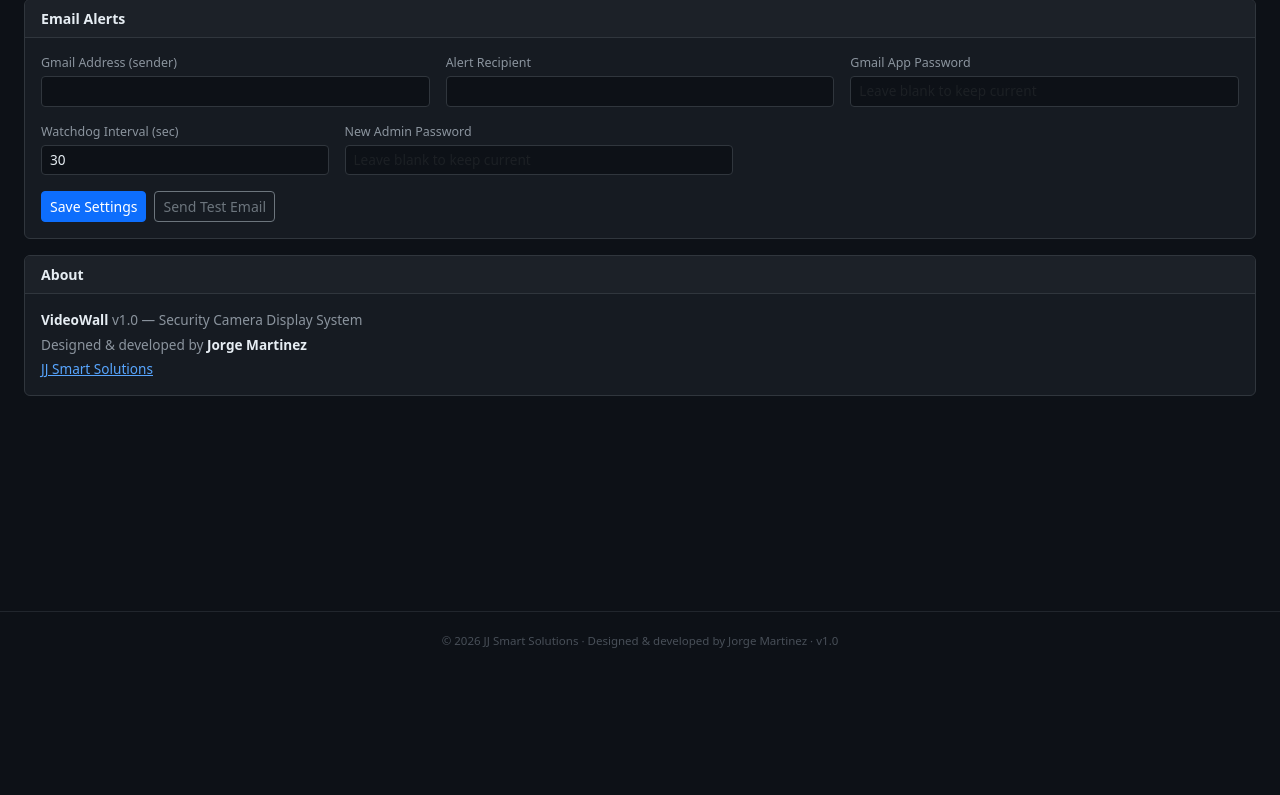
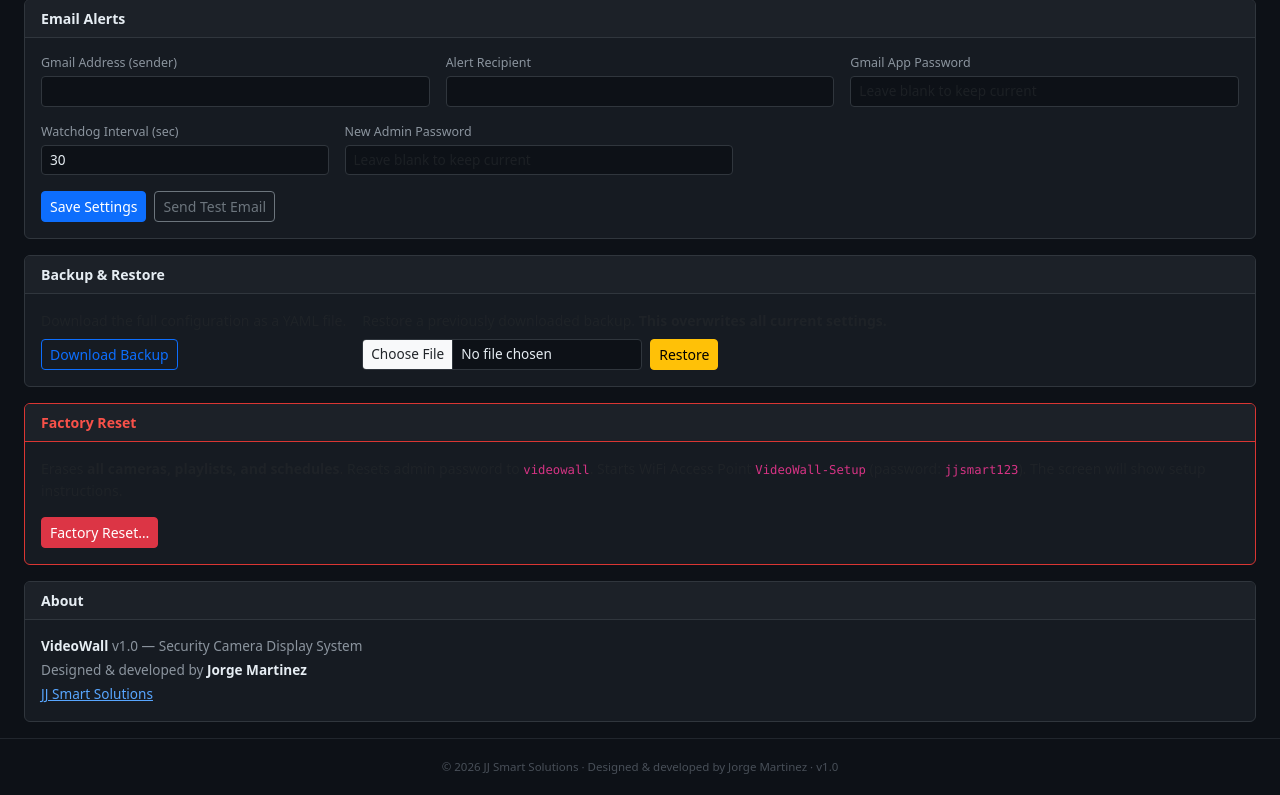
Before and after one commit to martinezmp3/videowall, a Flask app: page /config in a window 1280 px wide, after a click on "System". Shown: the part 132-927 px from the top of the page. Before the commit the page ends 780 px from the top, so only its background shows below. Run offline with Flask 3, Linux system fonts and the light colour scheme; the visitor is signed in with stand-in values (Sample User, id 1); parts of the project's set-up code (start-up, migrations or seed data) failed here and were passed over.

Commit message:
Add backup, restore, and factory reset with setup screen
- Backup: download config.yml as timestamped YAML file
- Restore: upload backup file, validate, apply, restart display
- Factory reset: clears all cameras/playlists/schedules, resets
  admin password to 'videowall', starts VideoWall-Setup WiFi AP,
  displays fullscreen setup instruction screen on TV
- Setup screen: generated PNG (1920x1080) with step-by-step guide,
  WiFi name/password, web URL, and default login credentials
- Supervisor: shows setup screen via feh when setup_mode=true,
  auto-resumes normal display once config is saved
- Login page: shows reset banner with instructions after factory reset

Co-Authored-By: Claude Sonnet 4.6 <noreply@anthropic.com>

```diff
--- a/app.py
+++ b/app.py
@@ -1,9 +1,9 @@
 #!/usr/bin/env python3
-import os, re, subprocess, socket, yaml, psutil, hashlib, secrets, json, smtplib, threading
+import os, re, io, subprocess, socket, yaml, psutil, hashlib, secrets, json, smtplib, threading
 from pathlib import Path
 from datetime import datetime
 from email.mime.text import MIMEText
-from flask import Flask, render_template, request, redirect, url_for, session, flash, jsonify
+from flask import Flask, render_template, request, redirect, url_for, session, flash, jsonify, send_file
 from functools import wraps
 
 CONFIG_PATH = "/opt/videowall/config.yml"
@@ -372,6 +372,90 @@ def schedule_update():
         flash('Invalid rule')
     return redirect(url_for('config_page')+'#schedule')
 
+# ─── Backup / Restore / Factory Reset ────────────────────────────────────────
+DEFAULT_CONFIG = {
+    'system': {
+        'admin_password_hash': '',  # filled at runtime
+        'alert_email_from': '',
+        'alert_email_to': '',
+        'gmail_app_password': '',
+        'watchdog_interval': 30,
+    },
+    'cameras': [],
+    'playlists': [],
+    'monitors': [
+        {'id': 1, 'name': 'Monitor 1', 'x': 0, 'y': 0, 'w': 1920, 'h': 1080, 'schedule': []}
+    ],
+    'setup_mode': True,
+}
+
+@app.route('/api/backup')
+@login_required
+def backup_download():
+    import datetime as _dt
+    ts   = _dt.datetime.now().strftime('%Y%m%d_%H%M%S')
+    data = open(CONFIG_PATH, 'rb').read()
+    buf  = io.BytesIO(data)
+    buf.seek(0)
+    return send_file(buf, as_attachment=True,
+                     download_name=f'videowall_backup_{ts}.yml',
+                     mimetype='application/x-yaml')
+
+@app.route('/api/restore', methods=['POST'])
+@login_required
+def backup_restore():
+    f = request.files.get('backup_file')
+    if not f:
+        flash('No file selected.', 'danger')
+        return redirect(url_for('config_page') + '#system')
+    try:
+        data = yaml.safe_load(f.read())
+        if not isinstance(data, dict) or 'system' not in data:
+            flash('Invalid backup file — missing system section.', 'danger')
+            return redirect(url_for('config_page') + '#system')
+        # Remove setup_mode if present in backup
+        data.pop('setup_mode', None)
+        save_config(data)
+        subprocess.Popen(['bash', '-c', 'sleep 1 && systemctl restart videowall-display'])
+        flash('Configuration restored successfully. Display restarting...', 'success')
+    except Exception as e:
+        flash(f'Restore failed: {e}', 'danger')
+    return redirect(url_for('config_page') + '#system')
+
+@app.route('/api/factory-reset', methods=['POST'])
+@login_required
+def factory_reset():
+    confirm = request.form.get('confirm', '')
+    if confirm != 'RESET':
+        flash('Factory reset cancelled — confirmation text did not match.', 'danger')
+        return redirect(url_for('config_page') + '#system')
+
+    # Build fresh config
+    cfg = dict(DEFAULT_CONFIG)
+    cfg['system'] = dict(DEFAULT_CONFIG['system'])
+    cfg['system']['admin_password_hash'] = hash_pw('videowall')
+
+    # Regenerate setup screen (in case AP SSID changed, etc.)
+    subprocess.run(['python3', '/opt/videowall/setup_screen_gen.py'], check=False)
+
+    save_config(cfg)
+
+    # Start WiFi AP in background
+    ap_cmd = (
+        'nmcli con delete VideoWall-Hotspot 2>/dev/null; '
+        'nmcli dev wifi hotspot '
+        f'ifname {WIFI_IFACE} con-name VideoWall-Hotspot '
+        'ssid VideoWall-Setup password jjsmart123 band bg'
+    )
+    subprocess.Popen(['bash', '-c', ap_cmd])
+
+    # Restart display service so supervisor picks up setup_mode
+    subprocess.Popen(['bash', '-c', 'sleep 1 && systemctl restart videowall-display'])
+
+    session.clear()
+    return redirect(url_for('login') + '?reset=1')
+
+
 # ─── Network management ──────────────────────────────────────────────────────
 ETH_IFACE  = 'enp0s31f6'
 WIFI_IFACE = 'wlp1s0'
--- a/state.json
+++ b/state.json
@@ -1 +1 @@
-{"1": {"playlist_name": "Night Mode", "step_name": "All Cameras", "step_idx": 0, "total_steps": 1, "duration": 0, "layout": "feat8", "schedule_active": "Night Mode"}, "_ts": "07:01:20"}
+{"1": {"playlist_name": "Night Mode", "step_name": "All Cameras", "step_idx": 0, "total_steps": 1, "duration": 0, "layout": "feat8", "schedule_active": "Night Mode"}, "_ts": "07:28:28"}
--- a/templates/config.html
+++ b/templates/config.html
@@ -346,6 +346,55 @@ footer a:hover{color:#8b949e}
           </form>
         </div>
       </div>
+
+      <!-- Backup & Restore -->
+      <div class="card mb-3">
+        <div class="card-header">Backup &amp; Restore</div>
+        <div class="card-body">
+          <div class="row g-3 align-items-end">
+            <div class="col-auto">
+              <p class="text-muted small mb-2">Download the full configuration as a YAML file.</p>
+              <a href="/api/backup" class="btn btn-outline-primary btn-sm">Download Backup</a>
+            </div>
+            <div class="col-md-6">
+              <p class="text-muted small mb-2">Restore a previously downloaded backup. <strong>This overwrites all current settings.</strong></p>
+              <form method="post" action="/api/restore" enctype="multipart/form-data" class="d-flex gap-2 align-items-center">
+                <input type="file" name="backup_file" accept=".yml,.yaml" class="form-control form-control-sm" required style="max-width:280px">
+                <button type="submit" class="btn btn-warning btn-sm"
+                        onclick="return confirm('Restore this backup? All current settings will be replaced.')">
+                  Restore
+                </button>
+              </form>
+            </div>
+          </div>
+        </div>
+      </div>
+
+      <!-- Factory Reset -->
+      <div class="card mb-3" style="border-color:#da3633">
+        <div class="card-header" style="color:#f85149;border-bottom-color:#da3633">Factory Reset</div>
+        <div class="card-body">
+          <p class="text-muted small mb-3">
+            Erases <strong>all cameras, playlists, and schedules</strong>. Resets admin password to
+            <code>videowall</code>. Starts WiFi Access Point <code>VideoWall-Setup</code>
+            (password: <code>jjsmart123</code>). The screen will show setup instructions.
+          </p>
+          <button class="btn btn-danger btn-sm" onclick="showResetConfirm()">Factory Reset…</button>
+          <form id="reset-form" method="post" action="/api/factory-reset" style="display:none" class="mt-3">
+            <div class="alert alert-danger py-2">
+              <strong>This cannot be undone.</strong> Type <code>RESET</code> to confirm:
+            </div>
+            <div class="d-flex gap-2 align-items-center mt-2">
+              <input type="text" name="confirm" id="reset-confirm-input"
+                     class="form-control form-control-sm" style="max-width:160px"
+                     placeholder="Type RESET" autocomplete="off">
+              <button type="submit" class="btn btn-danger btn-sm">Confirm Reset</button>
+              <button type="button" class="btn btn-secondary btn-sm" onclick="hideResetConfirm()">Cancel</button>
+            </div>
+          </form>
+        </div>
+      </div>
+
       <div class="card">
         <div class="card-header">About</div>
         <div class="card-body" style="font-size:.85rem;color:#8b949e">
@@ -852,6 +901,15 @@ document.addEventListener('DOMContentLoaded', ()=>{
   if (netTab) netTab.addEventListener('shown.bs.tab', loadNetStatus);
 });
 
+function showResetConfirm() {
+  document.getElementById('reset-form').style.display = 'block';
+  document.getElementById('reset-confirm-input').focus();
+}
+function hideResetConfirm() {
+  document.getElementById('reset-form').style.display = 'none';
+  document.getElementById('reset-confirm-input').value = '';
+}
+
 function testEmail(){
   fetch('/api/test-email',{method:'POST'}).then(r=>r.json())
     .then(d=>alert(d.ok ? '✓ '+d.msg : '✗ '+d.msg));
```
Also changed, not shown: setup_screen_gen.py (added, +116 -0 lines), supervisor.py (+32 -0 lines), templates/login.html (+8 -0 lines), static/setup_screen.png (added).
